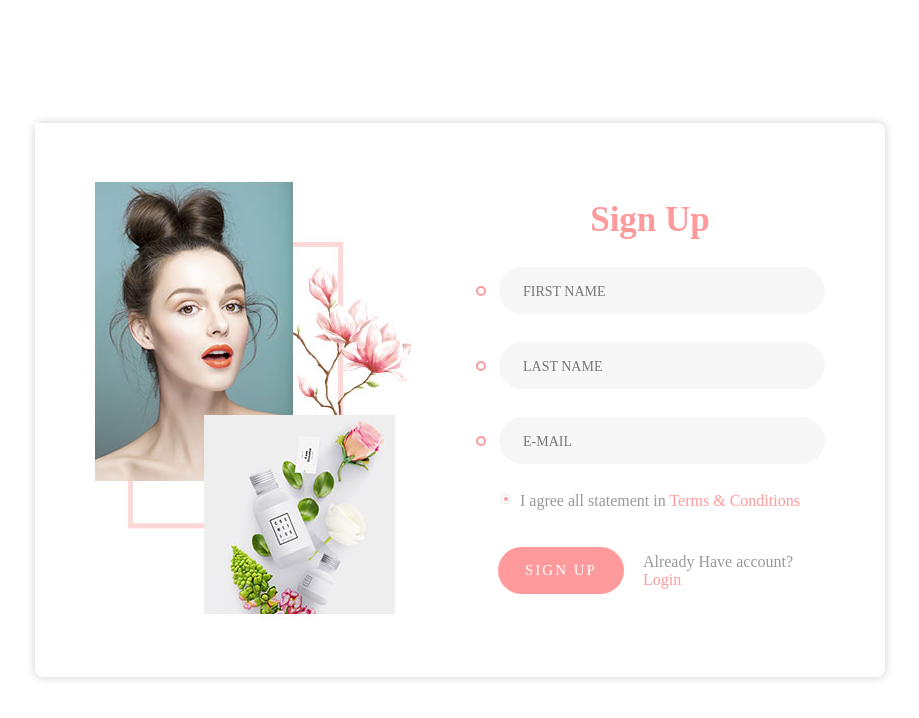
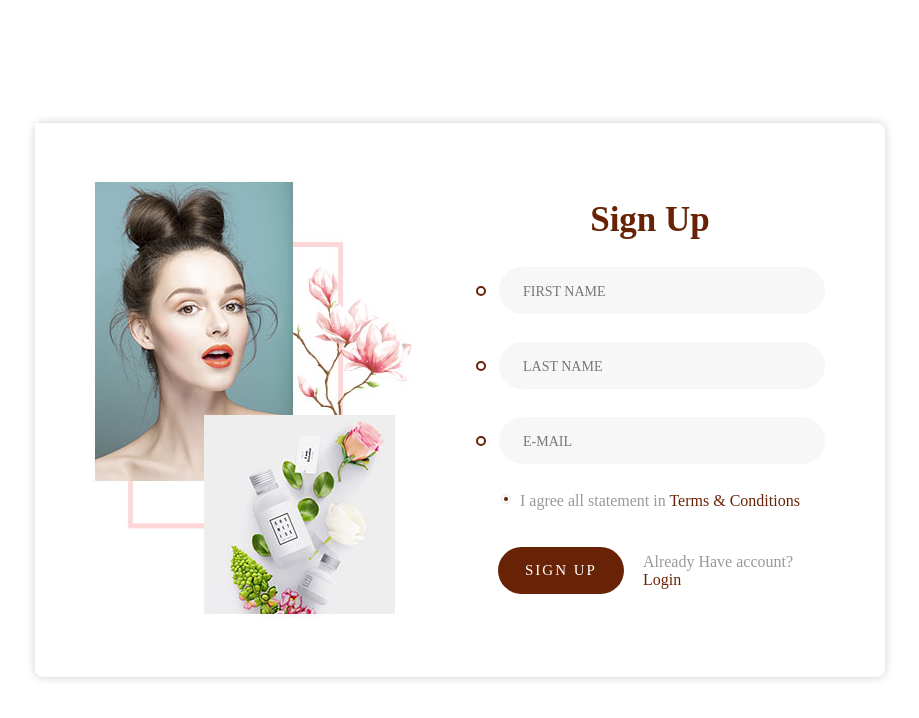
Before and after one commit to HAYVENO/Join-Me, a website: page testing.html in a window 1280 px wide. Shown: the whole page, without its empty margins (180-1099 px from the left). Drawn offline with Linux system fonts and the light colour scheme.

Commit message:
:rocket:add Hayven image and modify button color

```diff
--- a/public/css/styles.css
+++ b/public/css/styles.css
@@ -45,7 +45,7 @@ ul {
 
 a {
 	text-decoration: none;
-  color: #ff9a9c;
+	color: #682307;
 	transition: all 0.3s ease;
 }
 a:hover {
@@ -95,7 +95,7 @@ h3 {
 	font-family: "ElMessiri-SemiBold";
 	text-align: center;
 	margin-bottom: 27px;
-  color: #ff9a9c;
+	color: #682307;
 }
 
 .form-holder {
@@ -110,7 +110,7 @@ h3 {
 	width: 10px;
 	height: 10px;
 	border-radius: 50%;
-  border: 2px solid #ff9a9c;
+	border: 2px solid #682307;
 	position: absolute;
 	left: 1px;
 	top: 50%;
@@ -118,7 +118,7 @@ h3 {
 }
 .form-holder.active:before {
 	border: 2px solid transparent;
-  background: #ff9a9c;
+	background: #682307;
 }
 
 .form-control {
@@ -222,7 +222,7 @@ button {
 	align-items: center;
 	justify-content: center;
 	padding: 0;
-  background: #ff9a9c;
+	background: #682307;
 	font-size: 15px;
 	color: #fff;
 	text-transform: uppercase;
@@ -278,7 +278,7 @@ button:hover {
 	width: 4px;
 	height: 4px;
 	border-radius: 50%;
-  background: #ff9a9c;
+	background: #682307;
 	position: absolute;
 	display: none;
 }
```
Also changed, not shown: public/images/HAYVEN-The-Dev.jpeg (deleted), public/images/HAYVEN-The-Dev.webp (added), 1 other file. Lines whose indentation alone changed are shown as unchanged.
